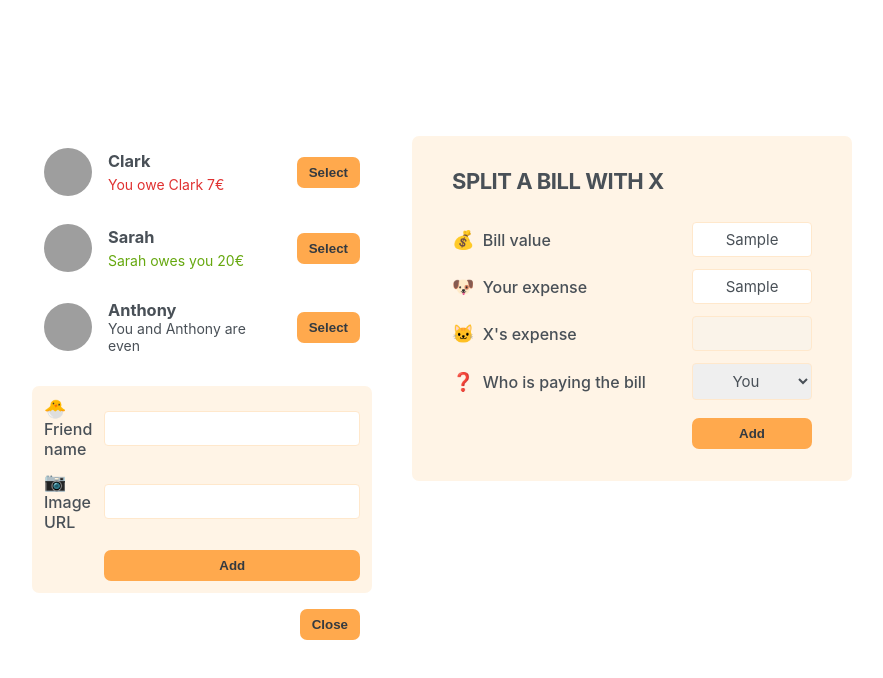
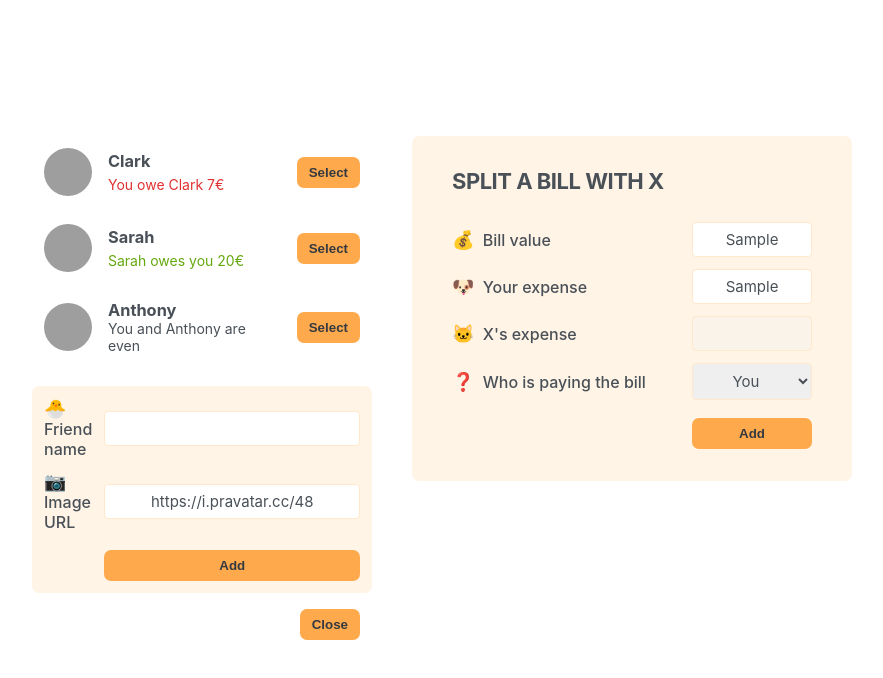
Before and after one commit to seoyeonum/eat-n-split, a React (Create React App) app: page / in a window 1280 px wide. Both pictures are taken after typing "Sample", "Sample" into the empty fields and a click on the button "Add friend". Shown: the top 678 px of the page, without its empty margins (198-1081 px from the left). Built offline with nearby package versions, Linux system fonts and the light colour scheme; grey boxes are pictures that could not be loaded; the HTML template or start-up script is replaced by a standard one.

Commit message:
✨ feat: add a new friend
- add name and image variable as useState type
- add id of friend by using crypto.randomUUID()
- add imageUrl by using template literal with default value and id
- add friends variable as useState type
- add handleAddFriend function to add new friend data into friends

```diff
--- a/src/App.js
+++ b/src/App.js
@@ -30,17 +30,23 @@
 }
 
 export default function App() {
+  const [friends, setFriends] = useState(initialFriends);
   const [showAddFriend, setShowAddFriend] = useState(false);
 
   function handleShowAddFriend() {
     setShowAddFriend((show) => !show);
   }
 
+  function handleAddFriend(friend) {
+    setFriends((friends) => [...friends, friend]);
+    setShowAddFriend(false);
+  }
+
   return (
     <div className="app">
       <div className="sidebar">
-        <FriendsList />
-        {showAddFriend && <FormAddFriend />}
+        <FriendsList friends={friends} />
+        {showAddFriend && <FormAddFriend onAddFreind={handleAddFriend} />}
         <Button onClick={handleShowAddFriend}>
           {showAddFriend ? 'Close' : 'Add friend'}
         </Button>
@@ -50,11 +56,11 @@
   );
 }
 
-function FriendsList() {
-  const freinds = initialFriends;
+function FriendsList({ friends }) {
+  // const freinds = initialFriends;
   return (
     <ul>
-      {freinds.map((friend) => (
+      {friends.map((friend) => (
         <Friend friend={friend} key={friend.id} />
       ))}
     </ul>
@@ -84,14 +90,44 @@
   );
 }
 
-function FormAddFriend() {
+function FormAddFriend({ onAddFreind }) {
+  const [name, setName] = useState('');
+  const [image, setImage] = useState('https://i.pravatar.cc/48');
+
+  function handleSubmit(e) {
+    e.preventDefault(); // SPA 라면 제일 먼저 해당 구문을 통해 form 제출로 인한 새로고침 방지
+
+    if (!name || !image) return;
+
+    const id = crypto.randomUUID();
+    const newFriend = {
+      id,
+      name,
+      image: `${image}?=${id}`,
+      balance: 0,
+    };
+
+    onAddFreind(newFriend);
+
+    setName('');
+    setImage('https://i.pravatar.cc/48');
+  }
+
   return (
-    <form className="form-add-friend">
+    <form className="form-add-friend" onSubmit={handleSubmit}>
       <label>🐣Friend name</label>
-      <input type="text" />
+      <input
+        type="text"
+        value={name}
+        onChange={(e) => setName(e.target.value)}
+      />
 
       <label>📷Image URL</label>
-      <input type="text" />
+      <input
+        type="text"
+        value={image}
+        onChange={(e) => setImage(e.target.value)}
+      />
 
       <Button>Add</Button>
     </form>
```
